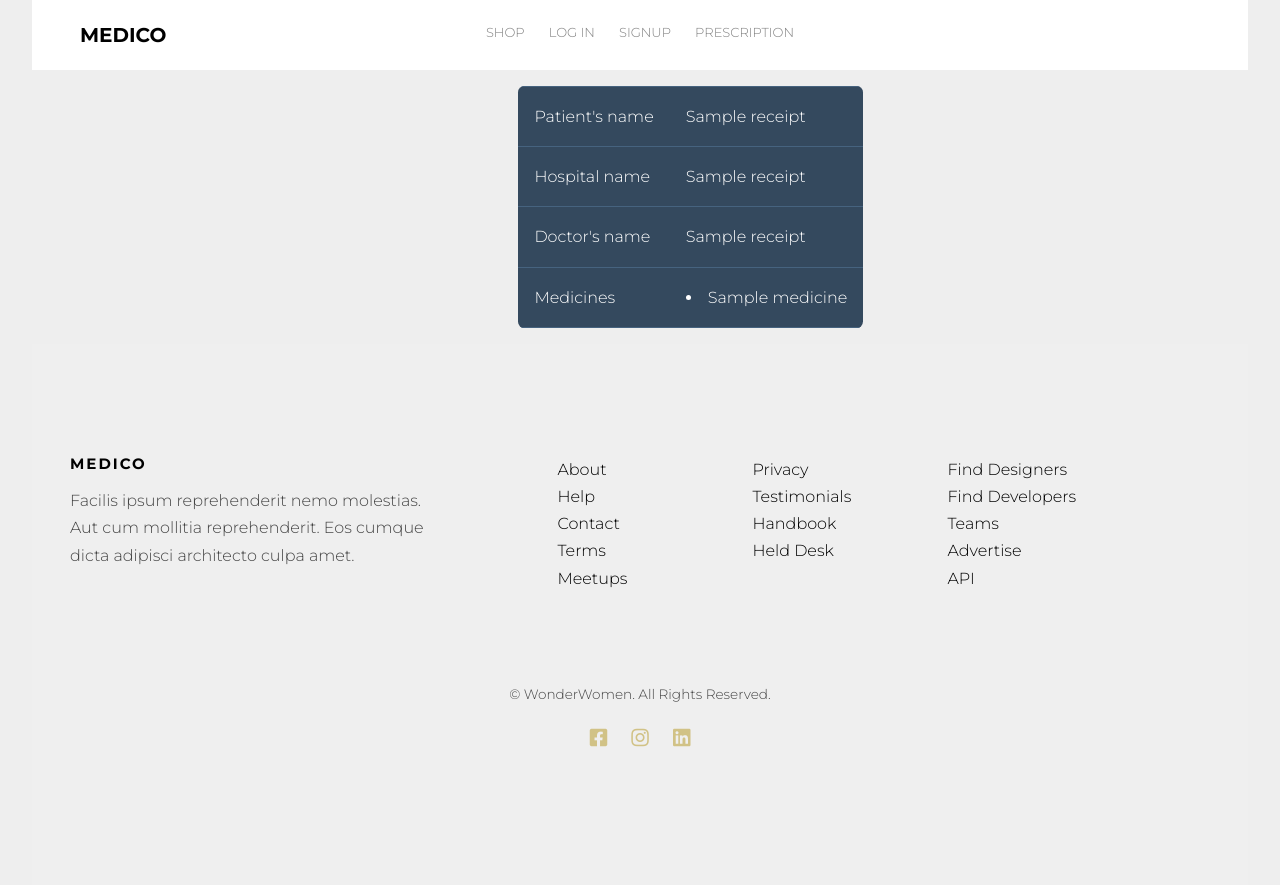
After one commit to PratibhaShrivastav/Medical-ecommerce-dapp, a Django app: template accounts/templates/Receipts.html in a window 1280 px wide. The commit adds this page. Run offline with Django 3.2, Linux system fonts and the light colour scheme; the template is opened without the code that fills it: most values are stand-ins (such as "Sample title", 1, 10 or a date in 2020); some libraries are stand-ins or nearby versions; some web fonts are replaced.

Commit message:
Added Show Receipt Page

```diff
--- /dev/null
+++ b/accounts/templates/Receipts.html
@@ -0,0 +1,39 @@
+{% extends 'index.html' %}
+{% load static %}
+
+{% block head %}
+<link rel="stylesheet" href="{% static 'css/table.css' %}">
+{% endblock %}
+
+{% block content %}
+
+<div class="receipt-details" style="margin-left:40%;">
+
+    {% for receipt in receipt_data %}
+    <table class="rwd-table">
+
+        <tr>
+            <td>Patient's name</td>
+            <td>{{receipt.pname}}</td>
+        </tr>
+        <tr>
+            <td>Hospital name</td>
+            <td>{{receipt.hname}}</td>
+        </tr>
+        <tr>
+            <td>Doctor's name</td>
+            <td>{{receipt.dname}}</td>
+        </tr>
+        <tr>
+            <td>Medicines</td>
+            <td>
+                {% for medicine in receipt.medicines %}
+                    <li>{{medicine}}</li>
+                {% endfor %}
+            </td>
+        </tr>
+    </table>
+    {% endfor %}
+
+</div>
+{% endblock %}
--- /dev/null
+++ b/static/css/table.css
@@ -0,0 +1,83 @@
+@import "https://fonts.googleapis.com/css?family=Montserrat:300,400,700";
+        .rwd-table {
+          margin: 1em 0;
+          min-width: 300px;
+        }
+        .rwd-table tr {
+          border-top: 1px solid #ddd;
+          border-bottom: 1px solid #ddd;
+        }
+        .rwd-table th {
+          display: none;
+        }
+        .rwd-table td {
+          display: block;
+        }
+        .rwd-table td:first-child {
+          padding-top: .5em;
+        }
+        .rwd-table td:last-child {
+          padding-bottom: .5em;
+        }
+        .rwd-table td:before {
+          content: attr(data-th) ": ";
+          font-weight: bold;
+          width: 6.5em;
+          display: inline-block;
+        }
+        @media (min-width: 480px) {
+          .rwd-table td:before {
+            display: none;
+          }
+        }
+        .rwd-table th, .rwd-table td {
+          text-align: left;
+        }
+        @media (min-width: 480px) {
+          .rwd-table th, .rwd-table td {
+            display: table-cell;
+            padding: .25em .5em;
+          }
+          .rwd-table th:first-child, .rwd-table td:first-child {
+            padding-left: 0;
+          }
+          .rwd-table th:last-child, .rwd-table td:last-child {
+            padding-right: 0;
+          }
+        }
+
+        body {
+          padding: 0 2em;
+          font-family: Montserrat, sans-serif;
+          -webkit-font-smoothing: antialiased;
+          text-rendering: optimizeLegibility;
+          color: #444;
+          background: #eee;
+        }
+
+        h1 {
+          font-weight: normal;
+          letter-spacing: -1px;
+          color: #34495E;
+        }
+
+        .rwd-table {
+          background: #34495E;
+          color: #fff;
+          border-radius: .4em;
+          overflow: hidden;
+        }
+        .rwd-table tr {
+          border-color: #46637f;
+        }
+        .rwd-table th, .rwd-table td {
+          margin: .5em 1em;
+        }
+        @media (min-width: 480px) {
+          .rwd-table th, .rwd-table td {
+            padding: 1em !important;
+          }
+        }
+        .rwd-table th, .rwd-table td:before {
+          color: #dd5;
+        }
--- a/templates/index.html
+++ b/templates/index.html
@@ -44,7 +44,8 @@
 	<!--[if lt IE 9]>
 	<script src="js/respond.min.js"></script>
 	<![endif]-->
-
+	{% block head %}
+	{% endblock %}
 	</head>
 	<body>
 
```
Also changed, not shown: accounts/views.py (+10 -2 lines), db.sqlite3.
